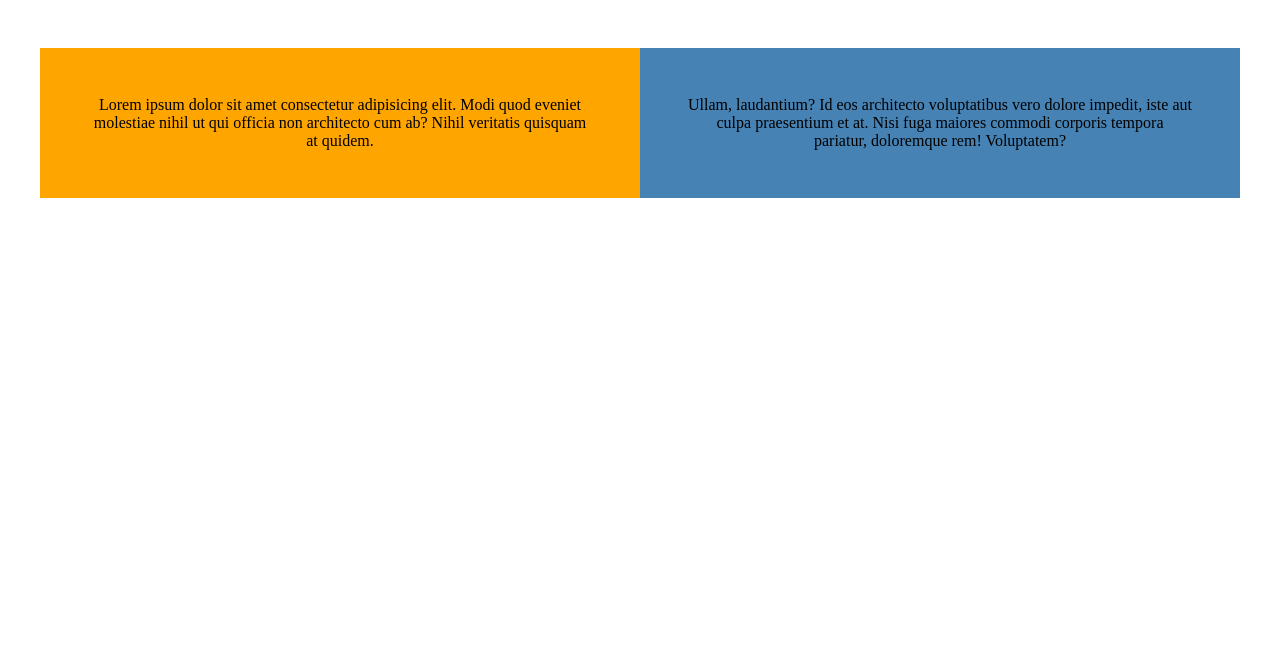
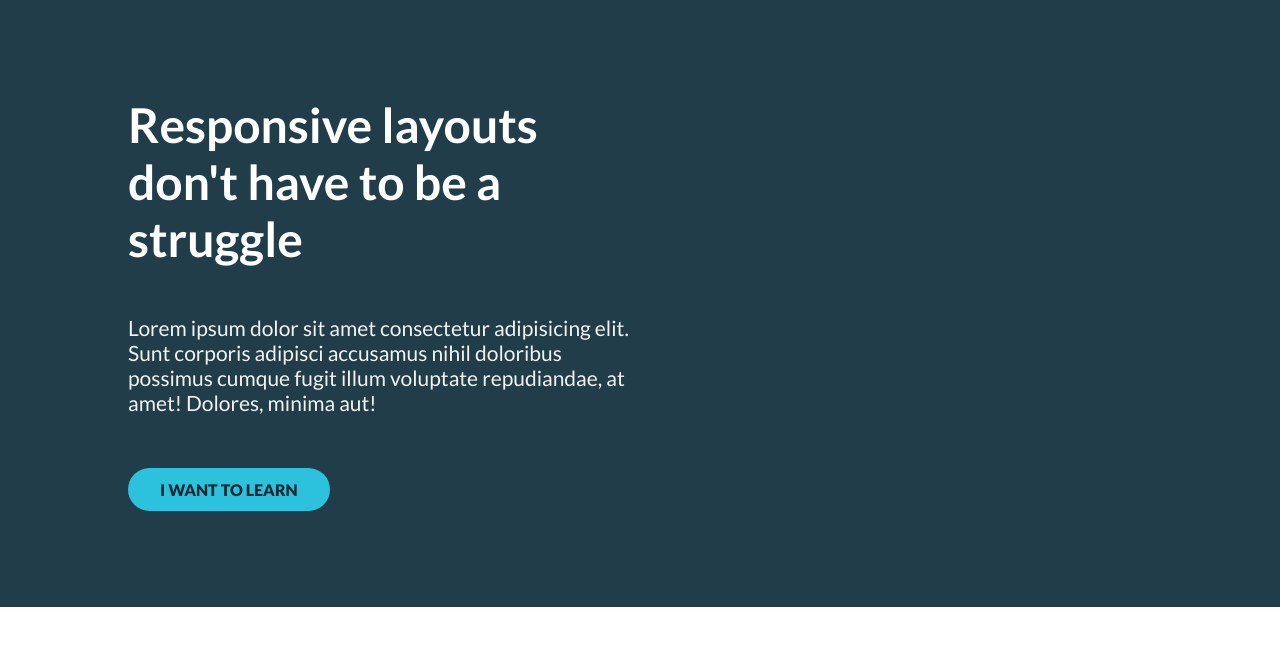
Before and after one commit to Haxikowy/21daysChallenge-RWD-byKP, a plain HTML site: page index.html in a window 1280 px wide. Drawn offline with Linux system fonts and the light colour scheme.

Commit message:
Ended day7

```diff
--- a/index.html
+++ b/index.html
@@ -2,22 +2,24 @@
 <html lang="en">
    <head>
       <meta charset="UTF-8" />
+      <meta http-equiv="X-UA-Compatible" content="IE=edge" />
       <meta name="viewport" content="width=device-width, initial-scale=1.0" />
-      <title>Day 05</title>
-
       <link rel="stylesheet" href="style.css" />
+      <title>Day 07</title>
    </head>
    <body>
-      <div class="container">
-         <div class="col">
-            Lorem ipsum dolor sit amet consectetur adipisicing elit. Modi quod
-            eveniet molestiae nihil ut qui officia non architecto cum ab? Nihil
-            veritatis quisquam at quidem.
-         </div>
-         <div class="col">
-            Ullam, laudantium? Id eos architecto voluptatibus vero dolore
-            impedit, iste aut culpa praesentium et at. Nisi fuga maiores commodi
-            corporis tempora pariatur, doloremque rem! Voluptatem?
+      <div class="hero">
+         <div class="container">
+            <div class="hero__text">
+               <h1>Responsive layouts don't have to be a struggle</h1>
+               <p>
+                  Lorem ipsum dolor sit amet consectetur adipisicing elit. Sunt
+                  corporis adipisci accusamus nihil doloribus possimus cumque
+                  fugit illum voluptate repudiandae, at amet! Dolores, minima
+                  aut!
+               </p>
+               <a href="#" class="btn">i want to learn</a>
+            </div>
          </div>
       </div>
    </body>
--- a/style.css
+++ b/style.css
@@ -1,3 +1,5 @@
+@import url('https://fonts.googleapis.com/css2?family=Lato:wght@400;700;900&display=swap');
+
 *,
 *::before,
 *::after {
@@ -5,20 +7,57 @@
    padding: 0;
    box-sizing: border-box;
 }
+:root {
+   font-family: 'Lato', sans-serif;
+   color: white;
+}
 
+.hero {
+   padding: 6em 0;
+   background-color: hsl(199, 39%, 21%);
+}
 .container {
-   margin: 3em auto;
-   width: 1200px;
-   max-width: 100%;
-   background-color: steelblue;
-   display: flex;
-   text-align: center;
+   width: 80%;
+   max-width: 1300px;
+   margin: 0 auto;
 }
-.col {
-   padding: 3em;
+.hero__text {
    width: 50%;
 }
 
-.col:nth-child(1) {
-   background-color: orange;
+.hero__text h1 {
+   margin-bottom: 1em;
+   font-size: 3rem;
+   font-weight: 700;
 }
+
+.hero__text p {
+   margin-bottom: 2.5em;
+   color: hsl(0, 0%, 95%);
+   font-size: 1.3125rem;
+}
+
+.btn {
+   display: inline-block;
+   padding: 0.75em 2em;
+   border-radius: 100px;
+   background-color: hsl(189, 72%, 52%);
+   color: hsl(199, 39%, 14%);
+   font-weight: 900;
+   text-transform: uppercase;
+   text-decoration: none;
+}
+
+.btn:hover,
+.btn:focus {
+   opacity: 0.75;
+}
+
+@media (max-width: 720px) {
+   :root {
+      font-size: 14px;
+   }
+   .hero__text {
+      width: 100%;
+   }
+}
```
